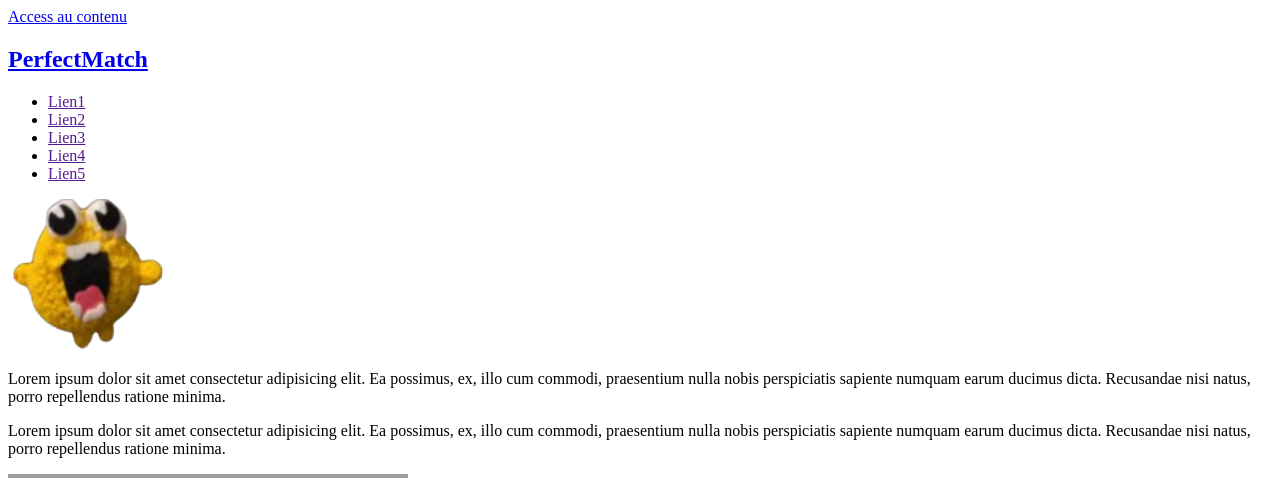
After one commit to Ozias22/Projet-Web, a Django app: page /utilisateurs/ in a window 1280 px wide. The commit adds this page. Shown: the top 478 px of the page. Run offline with Django 5.2, Linux system fonts and the light colour scheme; grey boxes are pictures that could not be loaded.

Commit message:
feat(accueil): Mise a jour de la maquette, Page HTML de l'accueil

```diff
--- a/PerfectMatch/PerfectMatch/urls.py
+++ b/PerfectMatch/PerfectMatch/urls.py
@@ -15,8 +15,9 @@ Including another URLconf
     2. Add a URL to urlpatterns:  path('blog/', include('blog.urls'))
 """
 from django.contrib import admin
-from django.urls import path
+from django.urls import path, include
 
 urlpatterns = [
     path('admin/', admin.site.urls),
+    path('utilisateurs/', include('utilisateurs.urls')),
 ]
--- a/PerfectMatch/utilisateurs/templates/utilisateurs/_modele.html
+++ b/PerfectMatch/utilisateurs/templates/utilisateurs/_modele.html
@@ -11,42 +11,41 @@
     <link rel="stylesheet" href="">
 
     <!-- titre tu site-->
-    <title>{% block title %}PerfectMatch{% endblock title %}</title>
+    <title>{%block title%}PerfectMatch{%endblock title%}</title>
 
     <!-- script javascript-->
-    {% block script%}{% endblock script%}
+    {%block script%}{%endblock script%}
 </head>
 
 <body>
     <!-- Accescibilitee avec tabulation-->
     <a href="#">Access au contenu</a>
     <header>
-        {% block header %}
+        {%block header%}
         <h1>
-            <a href="/"></a>
+            <a href="/">PerfectMatch</a>
         </h1>
-        {% endblock header}
+        {%endblock header%}
     </header>
     <nav>
         <div>
             <ul>
-                <li></li>
-                <li></li>
+                <li><a href="">Lien1</a></li>
+                <li><a href="">Lien2</a></li>
+                <li><a href="">Lien3</a></li>
+                <li><a href="">Lien4</a></li>
+                <li><a href="">Lien5</a></li>
             </ul>
-            <!-- Zone de recherche-->
-            <form>
-
-            </form>
         </div>
     </nav>
     <main>
-        {% block main %}{% endblock main %}
+        {%block main%}{%endblock main%}
     </main>
     <footer>
         <h2>Nous rejoindre</h2>
         <a>facebook.com</a>
 
-        <p>2025 PerfecteMatch | Ozias Tasse Douanla && Marie Wideline Pierre && Vosa Neo. Tous droits réservés.</p>
+        <p>2025 PerfectMatch | Ozias Tasse Douanla && Marie Wideline Pierre && Vosa Neo. Tous droits réservés.</p>
     </footer>
 </body>
 
--- /dev/null
+++ b/PerfectMatch/utilisateurs/templates/utilisateurs/index.html
@@ -0,0 +1,40 @@
+{% extends "utilisateurs/_modele.html"%}
+{%load static%}
+
+{% block title %}
+PerfectMatch - Accueil
+{% endblock %}
+
+{% block header%}
+<h2>
+    <a href="/">
+        PerfectMatch
+    </a>
+</h2>
+{% endblock %}
+
+{% block main%}
+<div class="row">
+    <!-- -->
+    <div class="col-12">
+        <div class="row">
+            <div class="col-3"><img class="img-fluid" src="{%static 'utilisateurs/static/images/happy.png'%}" alt=""></div>
+            <div class="col-9"><p>Lorem ipsum dolor sit amet consectetur adipisicing elit. Ea possimus, ex, illo cum commodi, praesentium nulla nobis perspiciatis sapiente numquam earum ducimus dicta. Recusandae nisi natus, porro repellendus ratione minima.</p></div>
+        </div>
+    </div>
+    <!-- -->
+    <div class="col-12">
+        <div class="row">
+            <div class="col-9"><p>Lorem ipsum dolor sit amet consectetur adipisicing elit. Ea possimus, ex, illo cum commodi, praesentium nulla nobis perspiciatis sapiente numquam earum ducimus dicta. Recusandae nisi natus, porro repellendus ratione minima.</p></div>
+            <div class="col-3"><img src="img-fluid" alt=""></div>
+        </div>
+    </div>
+    <!-- -->
+    <div class="col-12">
+        <div class="row">
+            <div class="col-3"><img src="img-fluid" alt=""></div>
+            <div class="col-9"><p>Lorem ipsum dolor sit amet consectetur adipisicing elit. Ea possimus, ex, illo cum commodi, praesentium nulla nobis perspiciatis sapiente numquam earum ducimus dicta. Recusandae nisi natus, porro repellendus ratione minima.</p></div>
+        </div>
+    </div>
+</div>
+{% endblock %}
--- a/PerfectMatch/utilisateurs/views.py
+++ b/PerfectMatch/utilisateurs/views.py
@@ -1,3 +1,6 @@
 from django.shortcuts import render
 
 # Create your views here.
+
+def index(request):
+    return render(request, "utilisateurs/index.html")
```
Also changed, not shown: PerfectMatch/utilisateurs/templates/utilisateurs/connecter_compte.html (+8 -1 lines), PerfectMatch/utilisateurs/static/images/happy.png (added).
